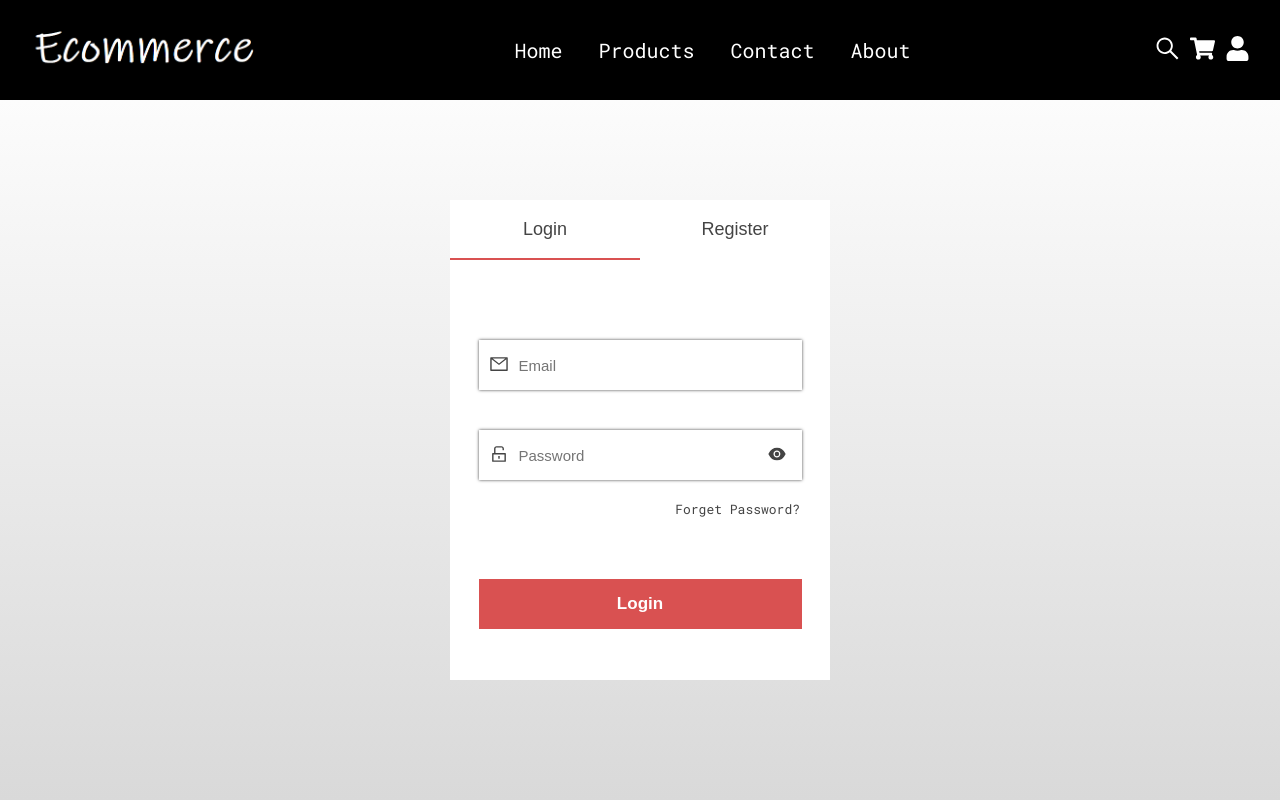
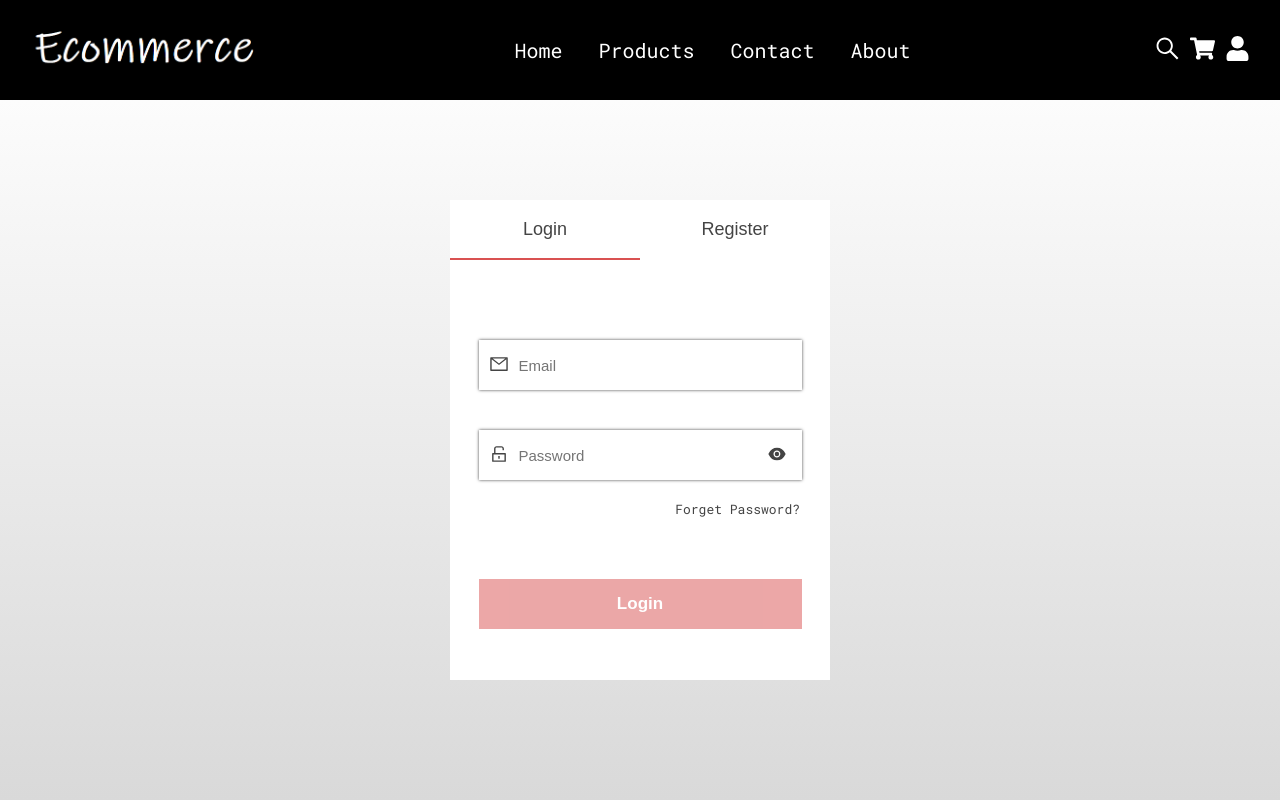
Before and after one commit to gszcode/App, a React (Create React App) app in the folder frontend/: page /user-access in a window 1280 px wide. Shown: the top 800 px of the page. Built offline with nearby package versions, Linux system fonts and the light colour scheme.

Commit message:
estilos a los errores

```diff
--- a/frontend/src/components/Login/Login.scss
+++ b/frontend/src/components/Login/Login.scss
@@ -32,6 +32,7 @@ $shadow-color: #444;
       height: 100%;
       outline: none;
       color: $shadow-color;
+      margin-bottom: 8px;
     }
 
     .eye {
@@ -78,4 +79,21 @@ $shadow-color: #444;
   &__btn:hover {
     background-color: rgb(217, 81, 81, 0.9);
   }
+
+  &__btn--disabled {
+    pointer-events: none;
+    opacity: 0.5;
+  }
+
+  &__input--error {
+    box-shadow: 0px 0px 3px rgb(195, 5, 5);
+  }
+
+  &__error {
+    display: block;
+    font-size: 12px;
+    font-weight: 500;
+    margin-left: -15px;
+    color: rgb(195, 5, 5);
+  }
 }
```
